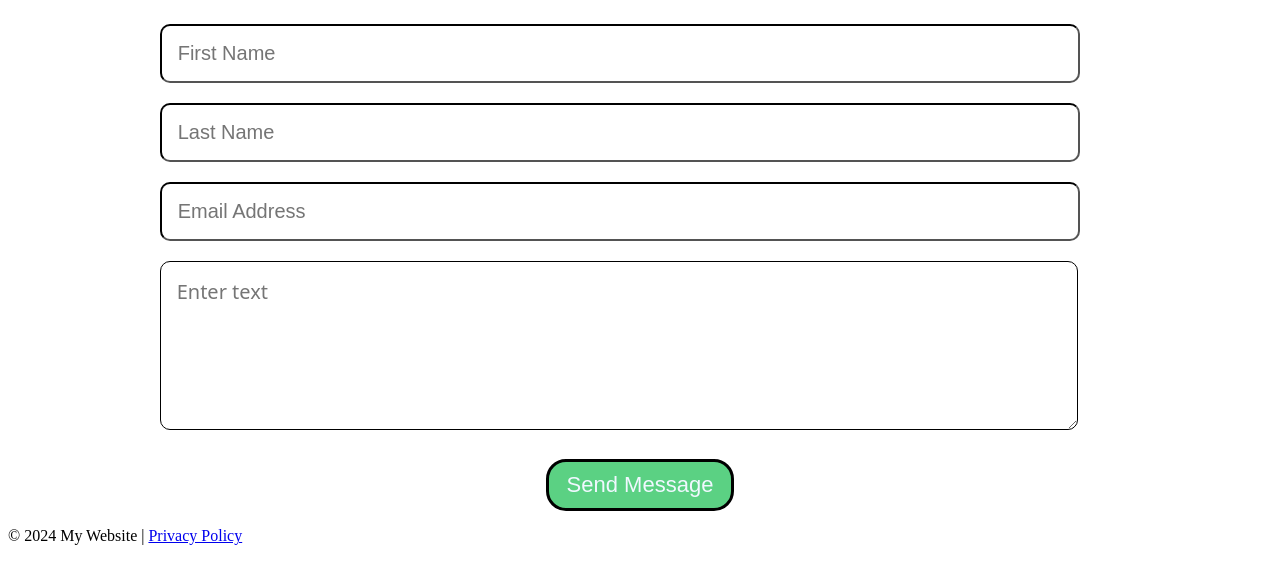
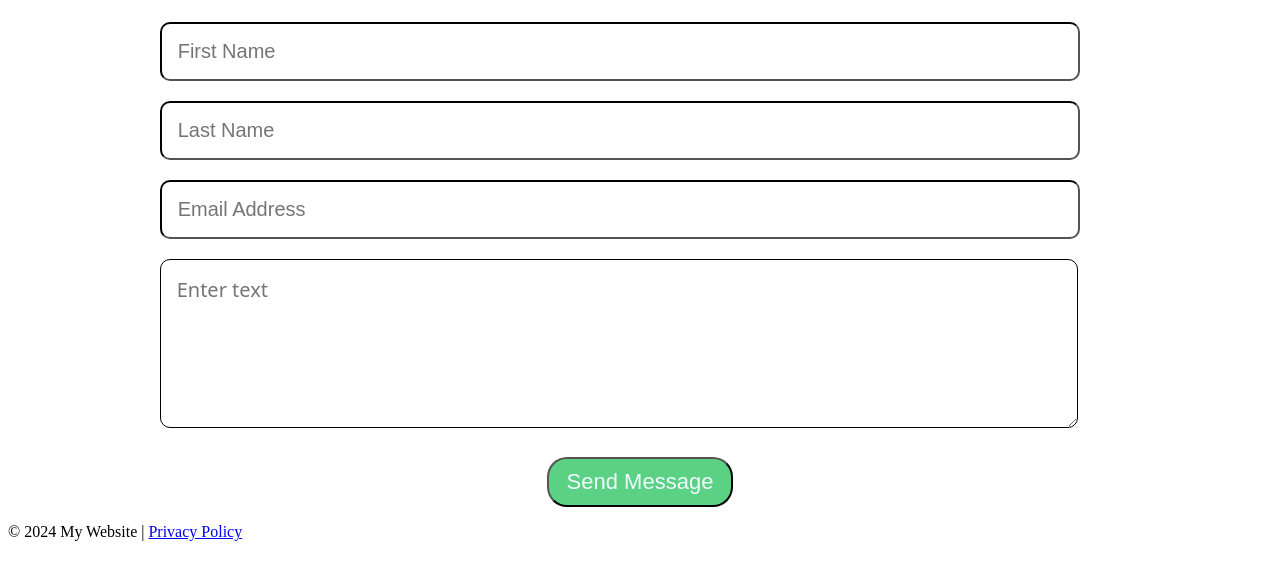
Before and after one commit to Abinaya-Indran/Team-B-, a plain HTML site: page index.html in a window 1280 px wide. Shown: the part 762-1323 px from the top of the page. Drawn offline with Linux system fonts and the light colour scheme.

Commit message:
final changes

```diff
--- a/style.css
+++ b/style.css
@@ -11,7 +11,6 @@ ul,li{
 }
 button{
     background-color: blue;
-    border: blue solid;
     color:aliceblue;
 }
 .logo{
```
Also changed, not shown: index.html (+2 -3 lines).
